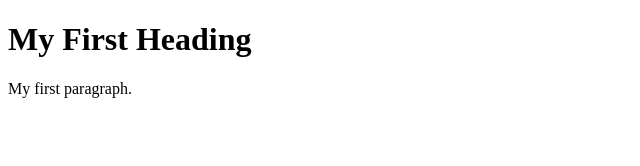
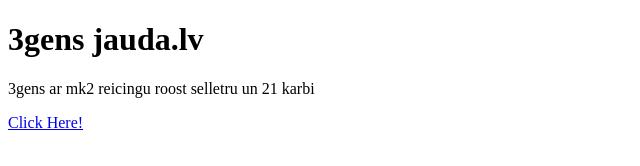
Before and after one commit to danielsruluks/webpage2, a plain HTML site: page index.html in a window 1280 px wide. Shown: the whole page, without its empty margins (0-640 px from the left). Drawn offline with Linux system fonts and the light colour scheme.

Commit message:
savienoju lapas

```diff
--- a/index.html
+++ b/index.html
@@ -2,8 +2,10 @@
 <html>
 <body>
 
-<h1>My First Heading</h1>
-<p>My first paragraph.</p>
+<h1>3gens jauda.lv </h1>
+<p>3gens ar mk2 reicingu roost selletru un 21 karbi</p>
+
+  <a href="otra_lapa.html">Click Here!</a>
 
 </body>
 </html>
```
